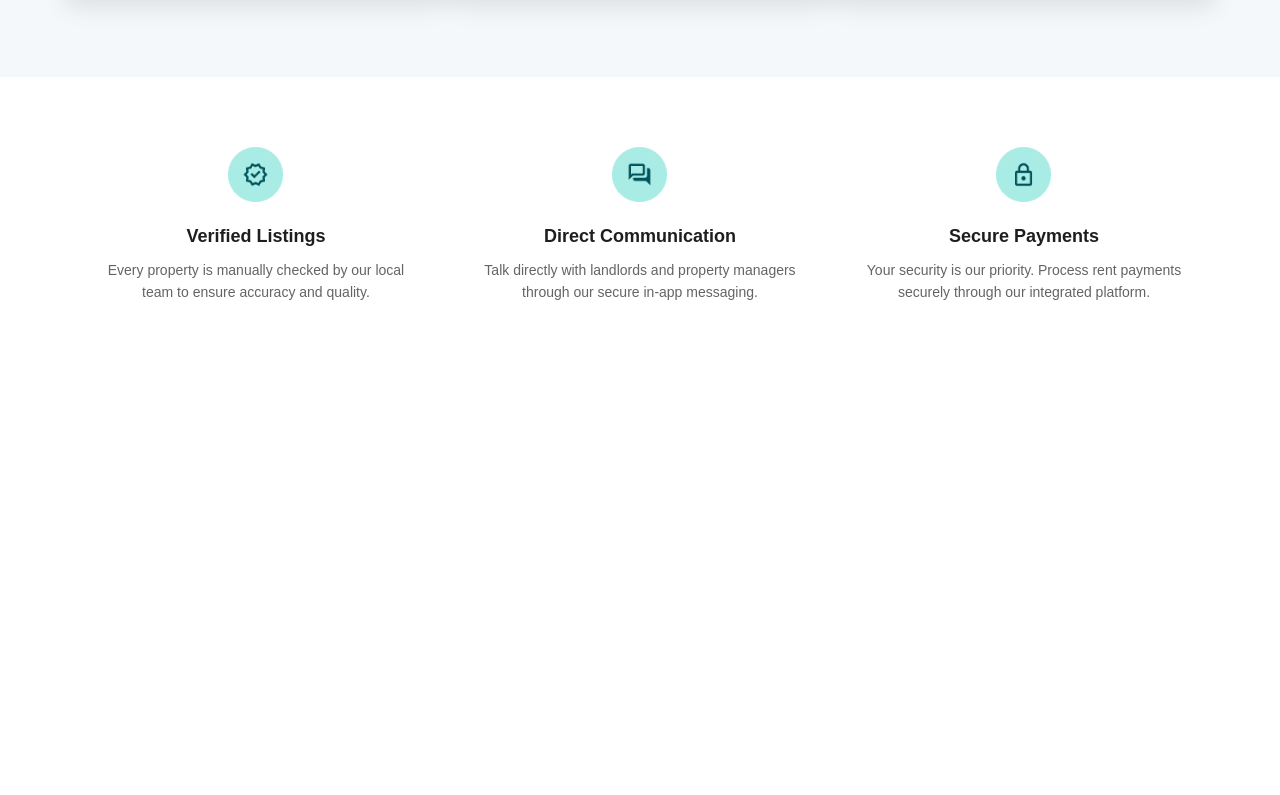
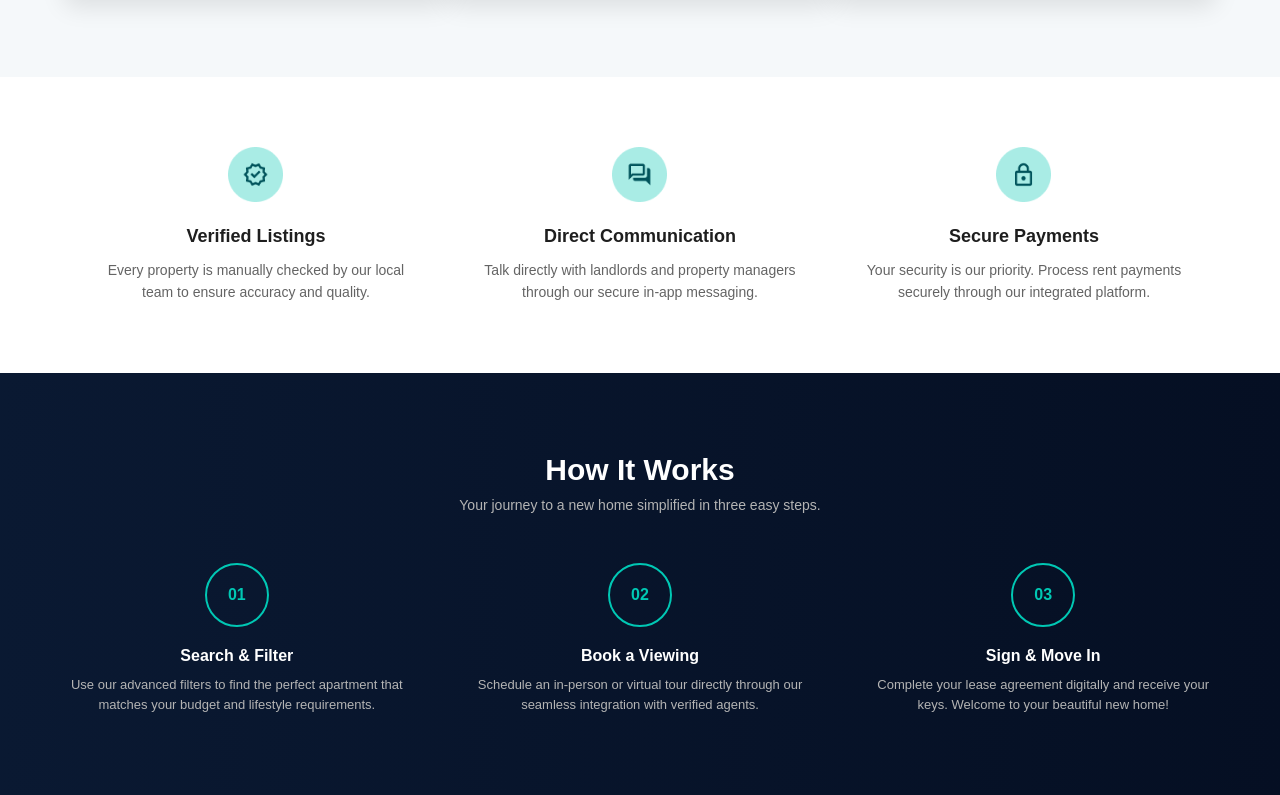
Before and after one commit to vaysovardasher/vazifahoi-nokarda, a plain HTML site: page vazifai3/vazifa2.html in a window 1280 px wide. Shown: the part 1741-2536 px from the top of the page. Before the commit the page ends 2114 px from the top, so only its background shows below. Drawn offline with Linux system fonts and the light colour scheme.

Commit message:
якто section нав бо номи section5 сохтам

```diff
--- a/vazifai3/vazifa2.css
+++ b/vazifai3/vazifa2.css
@@ -270,3 +270,56 @@ header {
   line-height:22px;
   color:rgb(100,100,100);
 }
+.section5{
+  width:100%;
+  padding:80px 0;
+  background:linear-gradient(to right, rgb(10,25,50), rgb(5,15,35));
+  text-align:center;
+}
+.container5{
+  width:90%;
+  margin:auto;
+}
+.title8{
+  font-size:30px;
+  color:white;
+  padding-bottom:10px;
+}
+.parag9{
+  font-size:14px;
+  color:rgb(180,180,180);
+  padding-bottom:50px;
+}
+.div12{
+  display:flex;
+  justify-content:space-between;
+  position:relative;
+}
+.div13{
+  width:30%;
+  position:relative;
+  z-index:2;
+}
+.circle1{
+  width:60px;
+  height:60px;
+  border-radius:50%;
+  border:2px solid rgb(0, 200, 180);
+  color:rgb(0, 200, 180);
+  display:flex;
+  align-items:center;
+  justify-content:center;
+  margin:auto;
+  margin-bottom:20px;
+  font-weight:bold;
+}
+.title9{
+  color:white;
+  font-size:16px;
+  padding-bottom:10px;
+}
+.parag10{
+  color:rgb(180,180,180);
+  font-size:13px;
+  line-height:20px;
+}
--- a/vazifai3/vazifa2.html
+++ b/vazifai3/vazifa2.html
@@ -220,5 +220,46 @@
         </div>
       </div>
     </section>
+
+    <section class="section5">
+      <div class="container5">
+        <h1 class="title8">How It Works</h1>
+        <p class="parag9">
+          Your journey to a new home simplified in three easy steps.
+        </p>
+
+        <div class="div12">
+          <div class="div13">
+            <div class="circle1">01</div>
+
+            <h3 class="title9">Search & Filter</h3>
+            <p class="parag10">
+              Use our advanced filters to find the perfect apartment that
+              matches your budget and lifestyle requirements.
+            </p>
+          </div>
+
+          <div class="div13">
+            <div class="circle1">02</div>
+
+            <h3 class="title9">Book a Viewing</h3>
+            <p class="parag10">
+              Schedule an in-person or virtual tour directly through our
+              seamless integration with verified agents.
+            </p>
+          </div>
+
+          <div class="div13">
+            <div class="circle1">03</div>
+
+            <h3 class="title9">Sign & Move In</h3>
+            <p class="parag10">
+              Complete your lease agreement digitally and receive your keys.
+              Welcome to your beautiful new home!
+            </p>
+          </div>
+        </div>
+      </div>
+    </section>
   </body>
 </html>
```
